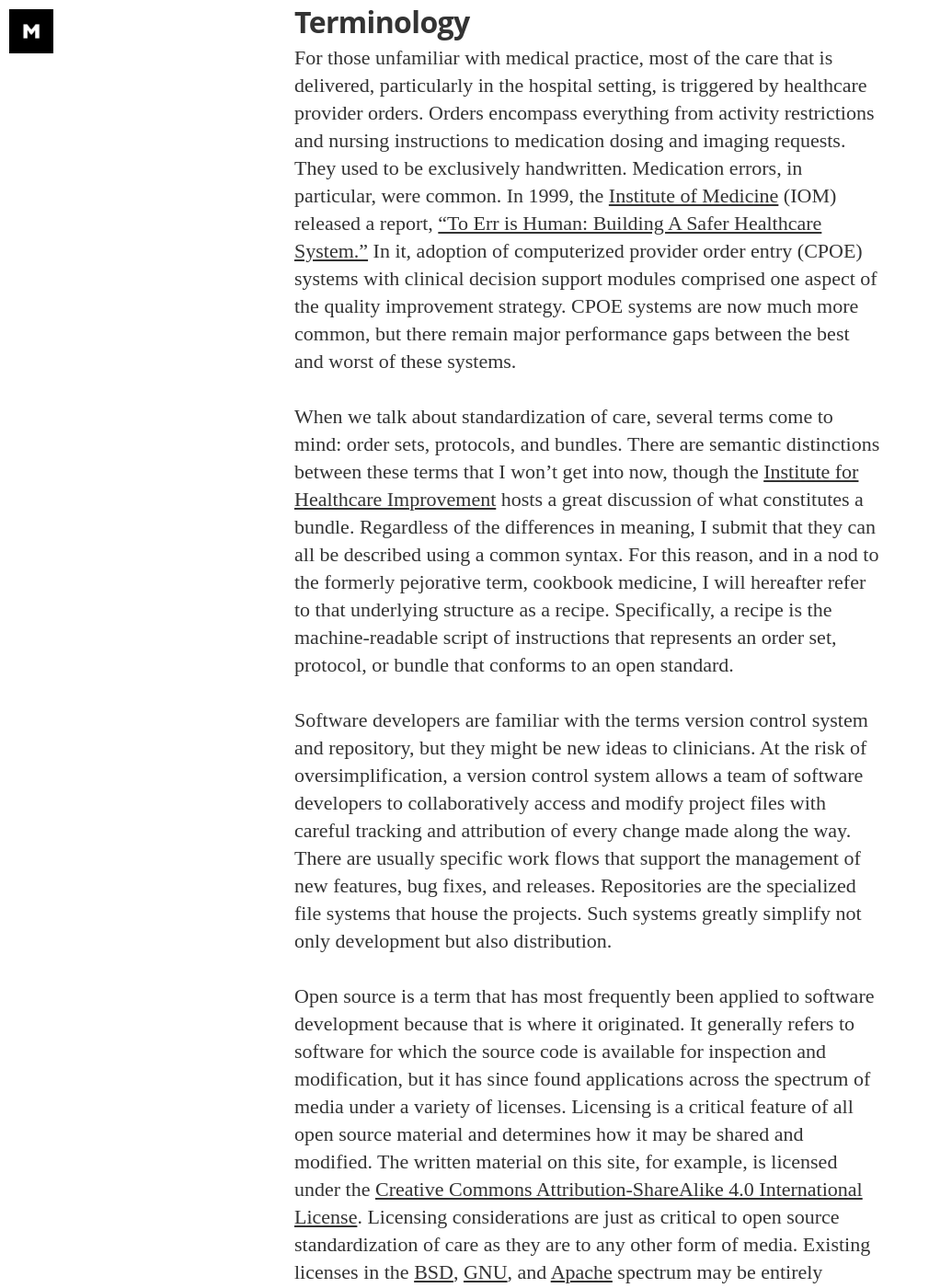
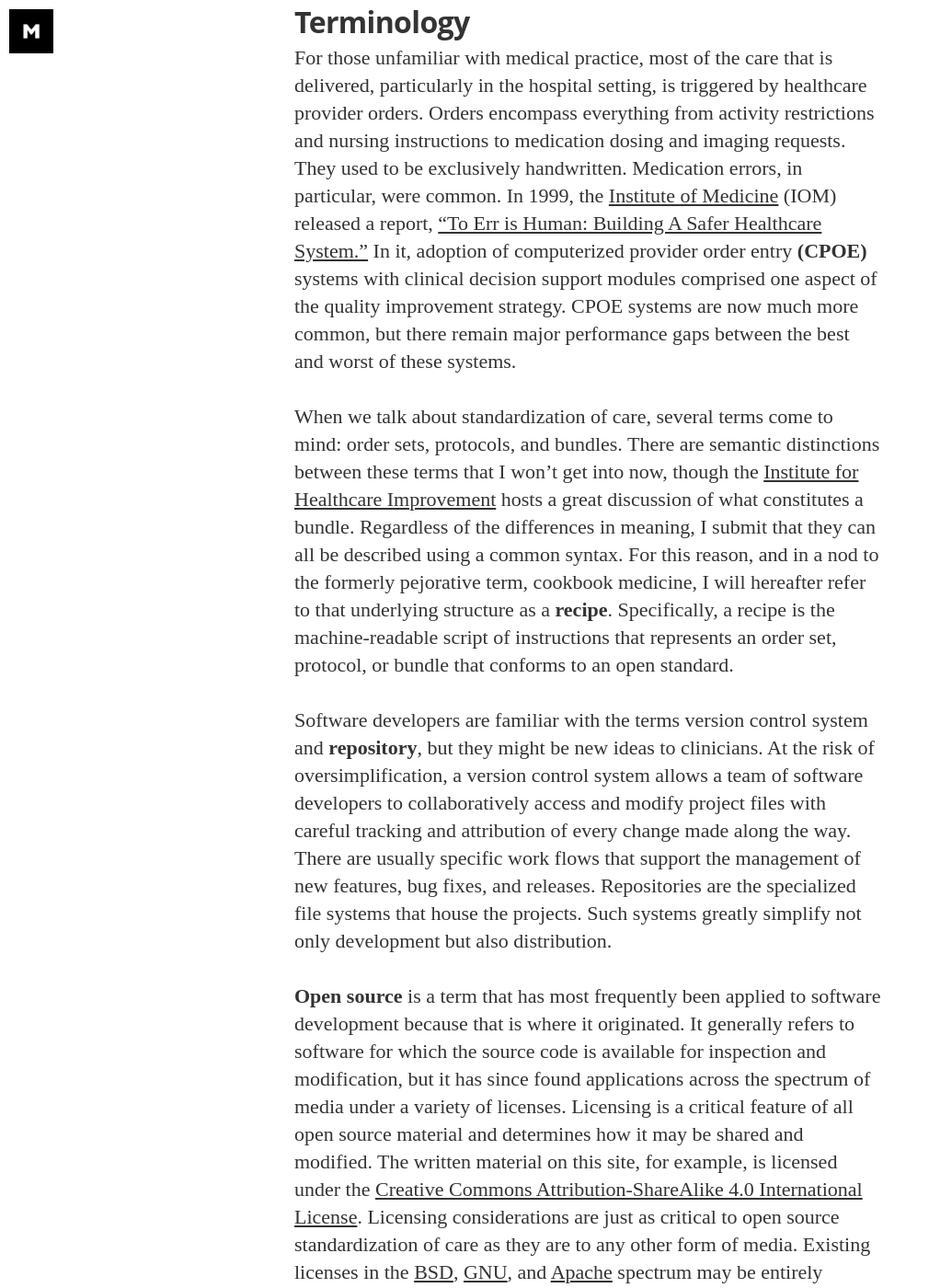
Before and after one commit to brianmacarthur/brianmacarthur.github.io, a Jekyll site: the page built from _posts/2014-12-12-open-source-standardization-of-care.markdown, in a window 1280 px wide and 1400 px high, scrolled down 2273 px. Shown: the whole window at 92% size, without its empty margins (0-1010 px from the left). Built offline with Jekyll 4.4.1, drawn with Linux system fonts in a browser that asks for light colours; nearby versions of some CDN libraries; some web fonts are replaced; Markdown is read by kramdown in place of the engine named in the settings; part of the change alters nothing that is shown; some of the changed text lies outside the part shown.

Commit message:
More reformatting

```diff
--- a/_posts/2014-12-12-open-source-standardization-of-care.markdown
+++ b/_posts/2014-12-12-open-source-standardization-of-care.markdown
@@ -6,7 +6,7 @@ categories: introduction
 tags:
 image: /assets/article_images/2014-08-29-welcome-to-jekyll/desktop.jpg
 ---
-I propose a platform for hosted health care checklist, protocol, and bundle management that embraces key concepts of the open source software movement. If this product existed commercially, it might be called [GitHub](http://www.github.com/about) Health.
+I propose a platform for hosted health care order set, protocol, and bundle management that embraces key concepts of the open source software movement. If this product existed commercially, it might be called [GitHub](http://www.github.com/about) Health.
 
 #Inspiration
 I recently attended the [2014 World Symposium of Perinatal Medicine](http://www.worldsymposium.net/2014topics), a fantastic triennial conference that I can't recommend highly enough. That is where I had my first thoughts about open source standardization of care.
@@ -18,21 +18,13 @@ Another presenter, [Alan Spitzer, MD](http://www.ncbi.nlm.nih.gov/pubmed?term=Sp
 One of the messages I took away from each presenter was that there remain multitudinous targets for standardization of care across broad swaths of the medical landscape. On the other hand, there are immense challenges involved in the development of best practices within an organization. On top of that, there are further obstacles in the way of sharing them with the broader health care community. I considered all of these things against the backdrop of my experience as a rural provider affiliated with a small, independent hospital and concluded that there is just as much room for innovation in this space as in any other.
 
 #Terminology
-For those unfamiliar with medical practice, most of the care that is delivered, particularly in the hospital setting, is triggered by healthcare provider orders. Orders encompass everything from activity restrictions and nursing instructions to medication dosing and imaging requests. They used to be exclusively handwritten. Medication errors, in particular, were common. In 1999, the [Institute of Medicine](http://www.iom.edu) (IOM) released a report, ["To Err is Human: Building A Safer Healthcare System."](http://www.iom.edu/Reports/1999/To-Err-is-Human-Building-A-Safer-Health-System.aspx) In it, adoption of computerized provider order entry (CPOE) systems with clinical decision support modules comprised one aspect of the quality improvement strategy. CPOE systems are now much more common, but there remain major performance gaps between the best and worst of these systems.
+For those unfamiliar with medical practice, most of the care that is delivered, particularly in the hospital setting, is triggered by healthcare provider orders. Orders encompass everything from activity restrictions and nursing instructions to medication dosing and imaging requests. They used to be exclusively handwritten. Medication errors, in particular, were common. In 1999, the [Institute of Medicine](http://www.iom.edu) (IOM) released a report, ["To Err is Human: Building A Safer Healthcare System."](http://www.iom.edu/Reports/1999/To-Err-is-Human-Building-A-Safer-Health-System.aspx) In it, adoption of computerized provider order entry **(CPOE)** systems with clinical decision support modules comprised one aspect of the quality improvement strategy. CPOE systems are now much more common, but there remain major performance gaps between the best and worst of these systems.
 
-When we talk about standardization of care, several terms come to mind: order sets, protocols, and bundles. There are semantic distinctions between these terms that I won't get into now, though the [Institute for Healthcare Improvement](http://www.ihi.org/resources/Pages/ImprovementStories/WhatIsaBundle.aspx) hosts a great discussion of what constitutes a bundle. Regardless of the differences in meaning, I submit that they can all be described using a common syntax. For this reason, and in a nod to the formerly pejorative term, cookbook medicine, I will hereafter refer to that underlying structure as a recipe. Specifically, a recipe is the machine-readable script of instructions that represents an order set, protocol, or bundle that conforms to an open standard.
+When we talk about standardization of care, several terms come to mind: order sets, protocols, and bundles. There are semantic distinctions between these terms that I won't get into now, though the [Institute for Healthcare Improvement](http://www.ihi.org/resources/Pages/ImprovementStories/WhatIsaBundle.aspx) hosts a great discussion of what constitutes a bundle. Regardless of the differences in meaning, I submit that they can all be described using a common syntax. For this reason, and in a nod to the formerly pejorative term, cookbook medicine, I will hereafter refer to that underlying structure as a **recipe**. Specifically, a recipe is the machine-readable script of instructions that represents an order set, protocol, or bundle that conforms to an open standard.
 
-Software developers are familiar with the terms version control system and repository, but they might be new ideas to clinicians. At the risk of oversimplification, a version control system allows a team of software developers to collaboratively access and modify project files with careful tracking and attribution of every change made along the way. There are usually specific work flows that support the management of new features, bug fixes, and releases. Repositories are the specialized file systems that house the projects. Such systems greatly simplify not only development but also distribution.
+Software developers are familiar with the terms version control system and **repository**, but they might be new ideas to clinicians. At the risk of oversimplification, a version control system allows a team of software developers to collaboratively access and modify project files with careful tracking and attribution of every change made along the way. There are usually specific work flows that support the management of new features, bug fixes, and releases. Repositories are the specialized file systems that house the projects. Such systems greatly simplify not only development but also distribution.
 
-Open source is a term that has most frequently been applied to software development because that is where it originated. It generally refers to software for which the source code is available for inspection and modification, but it has since found applications across the spectrum of media under a variety of licenses. Licensing is a critical feature of all open source material and determines how it may be shared and modified. The written material on this site, for example, is licensed under the [Creative Commons Attribution-ShareAlike 4.0 International License](https://creativecommons.org/licenses/by-sa/4.0/legalcode). Licensing considerations are just as critical to open source standardization of care as they are to any other form of media. Existing licenses in the [BSD](https://www.gnu.org/licenses/license-list.html#ModifiedBSD), [GNU](https://www.gnu.org/licenses/license-list.html), and [Apache](http://www.apache.org/licenses/) spectrum may be entirely adequate to meet the needs of open source health information technology, but the choice of license will need to be considered carefully as the arena evolves.
-
-###Key terms
-- CPOE
-- recipe
-- version control system
-- repository
-- open source
-- licensing
+**Open source** is a term that has most frequently been applied to software development because that is where it originated. It generally refers to software for which the source code is available for inspection and modification, but it has since found applications across the spectrum of media under a variety of licenses. Licensing is a critical feature of all open source material and determines how it may be shared and modified. The written material on this site, for example, is licensed under the [Creative Commons Attribution-ShareAlike 4.0 International License](https://creativecommons.org/licenses/by-sa/4.0/legalcode). Licensing considerations are just as critical to open source standardization of care as they are to any other form of media. Existing licenses in the [BSD](https://www.gnu.org/licenses/license-list.html#ModifiedBSD), [GNU](https://www.gnu.org/licenses/license-list.html), and [Apache](http://www.apache.org/licenses/) spectrum may be entirely adequate to meet the needs of open source health information technology, but the choice of license will need to be considered carefully as the arena evolves.
 
 #Implementation
 What I propose is a software ecosystem that revolves around a central host of version controlled open source recipes that conform to a well defined specification.
```
